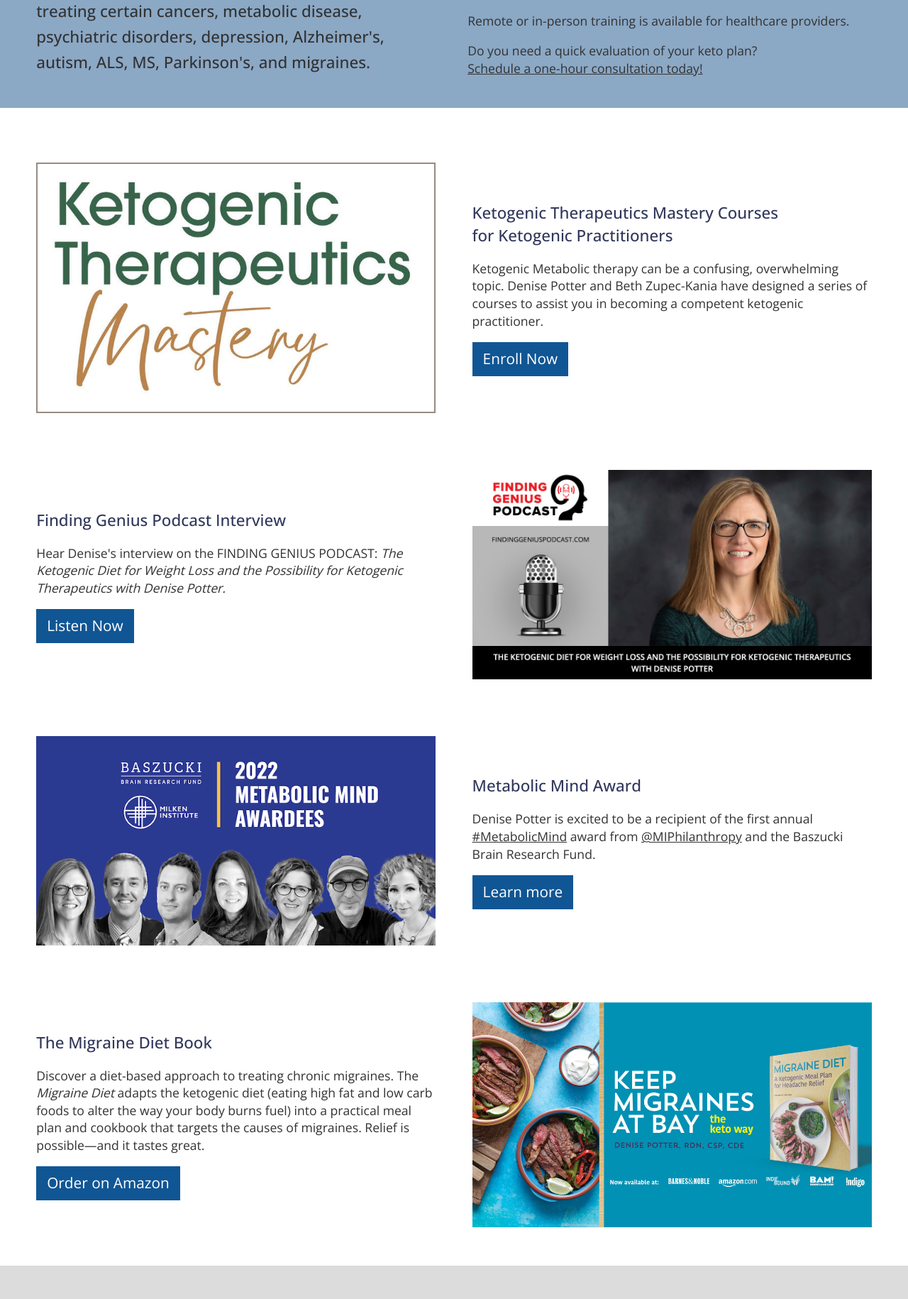
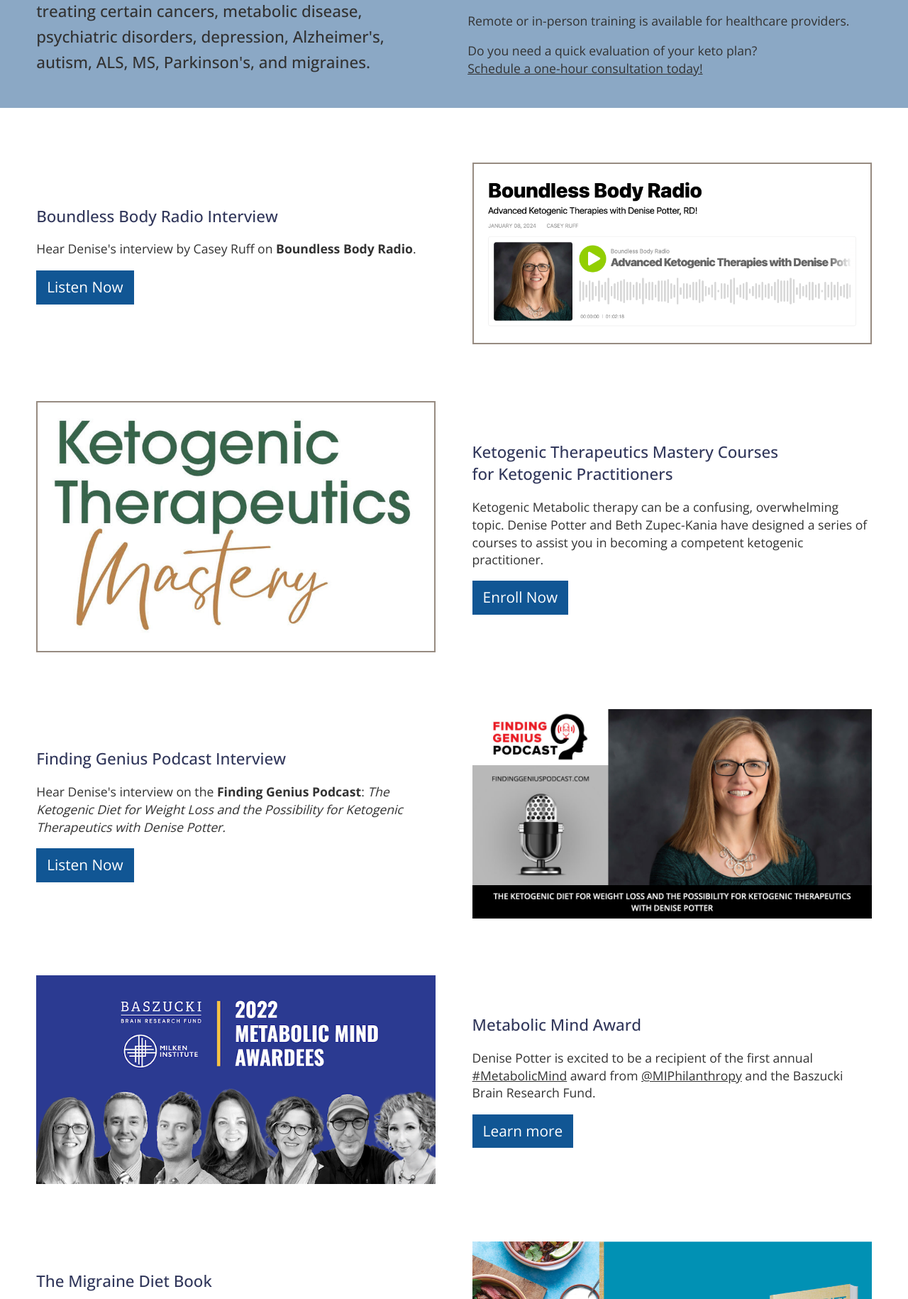
Before and after one commit to janmilosh/potterketo_jekyll, a Jekyll site: the page built from _pages/index.html, in a window 1280 px wide, cut to the strip 681-2511 px from the top of the page. Shown: the whole strip at 71% size. Built offline with Jekyll 4.4.1, drawn with Linux system fonts in a browser that asks for light colours; nearby versions of some CDN libraries.

Commit message:
Add Boundless Body interview

```diff
--- /dev/null
+++ b/_includes/resources_grid_items/boundless_body_image.html
@@ -0,0 +1 @@
+<a href="https://www.buzzsprout.com/1244183/14103389" target="_blank"><img class="thumbnail" src="assets/images/boundless_body_radio_podcast.png" alt="Advanced Ketogenic Therapies with Denise Potter, RD! - Boundless Body Radio"></a>
--- /dev/null
+++ b/_includes/resources_grid_items/boundless_body_text.html
@@ -0,0 +1,3 @@
+<h2>Boundless Body Radio Interview</h2>
+<p>Hear Denise's interview by Casey Ruff on <strong>Boundless Body Radio</strong>.</p>
+<div><a class="button" href="https://www.buzzsprout.com/1244183/14103389" target="_blank">Listen Now</a></div>
--- a/_includes/resources_grid_items/podcast_text.html
+++ b/_includes/resources_grid_items/podcast_text.html
@@ -1,3 +1,3 @@
 <h2>Finding Genius Podcast Interview</h2>
-<p>Hear Denise's interview on the FINDING GENIUS PODCAST: <em>The Ketogenic Diet for Weight Loss and the Possibility for Ketogenic Therapeutics with Denise Potter.</em></p>
+<p>Hear Denise's interview on the <strong>Finding Genius Podcast</strong>: <em>The Ketogenic Diet for Weight Loss and the Possibility for Ketogenic Therapeutics with Denise Potter.</em></p>
 <div><a class="button" href="https://www.findinggeniuspodcast.com/podcasts/the-ketogenic-diet-for-weight-loss-and-the-possibility-for-ketogenic-therapeutics-with-denise-potter/" target="_blank">Listen Now</a></div>
--- a/_pages/index.html
+++ b/_pages/index.html
@@ -9,6 +9,8 @@
   <div class="solution">{% include other_home_page_items/solution_statement.html %}</div>
 </div>
 <div class="resources-grid">
+  <div class="boundless-body-text text">{% include resources_grid_items/boundless_body_text.html %}</div>
+  <div class="boundless-body-image">{% include resources_grid_items/boundless_body_image.html %}</div>
   <div class="mastery-image">{% include resources_grid_items/mastery_image.html %}</div>
   <div class="mastery-text text">{% include resources_grid_items/mastery_text.html %}</div>
   <div class="podcast-image">{% include resources_grid_items/podcast_image.html %}</div>
--- a/_sass/main.scss
+++ b/_sass/main.scss
@@ -194,6 +194,7 @@
   align-items: center;
   grid-template-columns: 1fr 1fr;
   grid-template-areas:
+    "boundless-body-text boundless-body-image"
     "mastery-image mastery-text"
     "podcast-text podcast-image"
     "award-image award-text"
@@ -218,12 +219,27 @@
   grid-area: podcast-text;
 }
 
-.mastery-image img {
-  border: 2px solid $lightBackground2;
+.mastery-image {
+  grid-area: mastery-image;
+  img {
+    border: 2px solid $lightBackground2;
+  }
 }
 
 .mastery-text {
   grid-area: mastery-text;
+}
+
+.boundless-body-image {
+  grid-area: boundless-body-image;
+  img {
+    border: 2px solid $lightBackground2;
+    padding: 12px 15px;
+  }
+}
+
+.boundless-body-text {
+  grid-area: boundless-body-text;
 }
 
 @media only screen and (max-width: 600px) {
```
Also changed, not shown: assets/images/boundless_body_radio_podcast.png (added), 4 other files.
